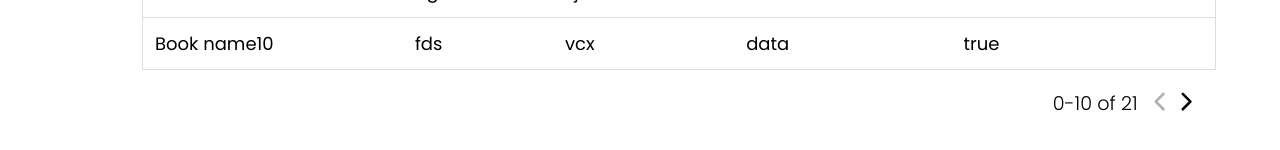
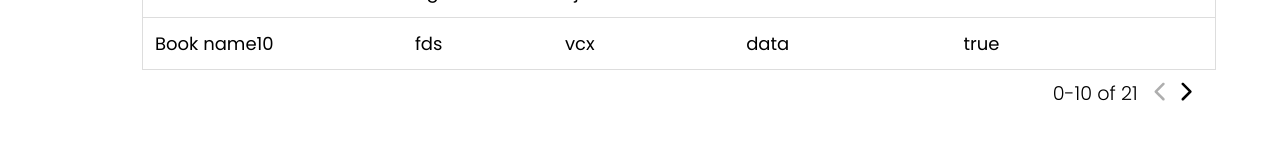
Before and after one commit to emrebal98/MLGA-Library-System, a React (Create React App) app: page /database in a window 1280 px wide. Shown: the part 802-952 px from the top of the page. Built offline with nearby package versions, Linux system fonts and the light colour scheme; the HTML template or start-up script is replaced by a standard one.

Commit message:
Table responsive

```diff
--- a/src/components/table/table.css
+++ b/src/components/table/table.css
@@ -1,6 +1,7 @@
 .table_container {
 	position: relative;
 	height: 630px;
+	overflow: auto;
 }
 
 .table {
@@ -34,7 +35,7 @@
 	align-items: center;
 	justify-content: end;
 	padding: 0.5rem 1rem 0.5rem 0;
-	position: absolute;
+	position: sticky;
 	right: 0;
 	bottom: 0;
 }
```
